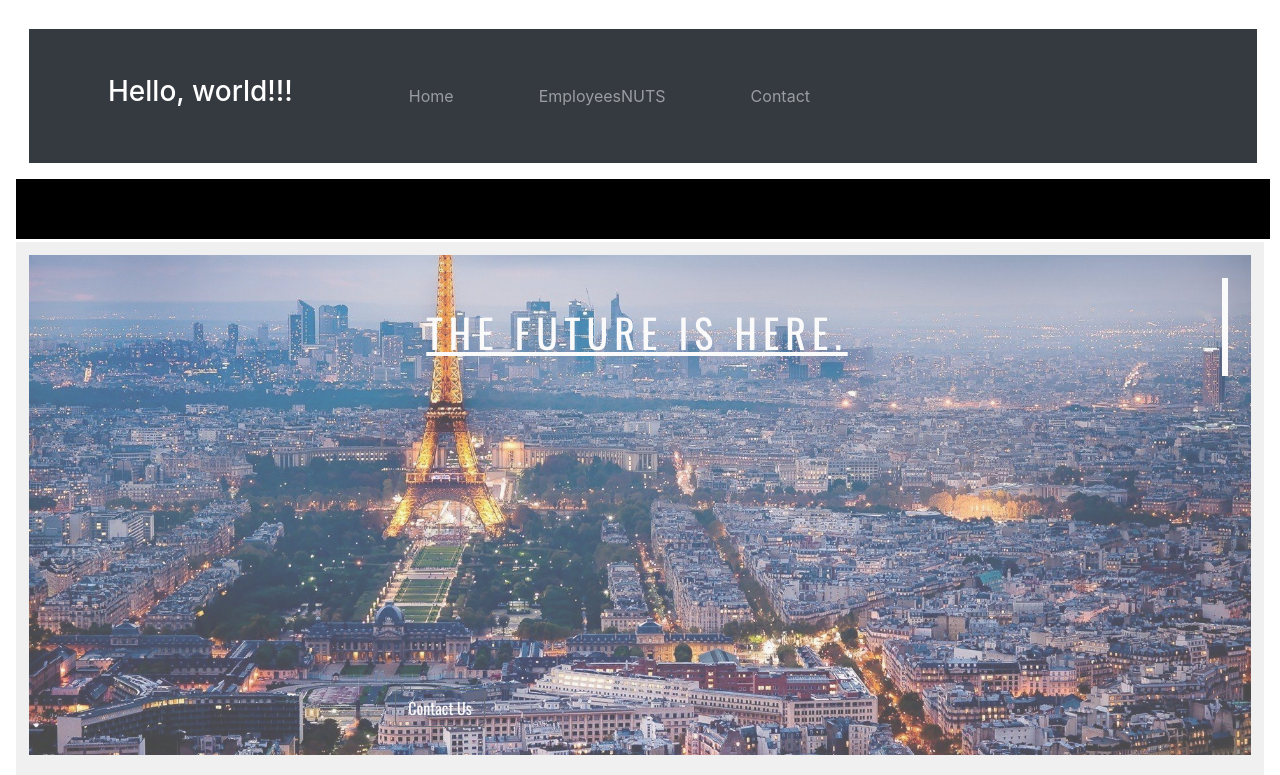
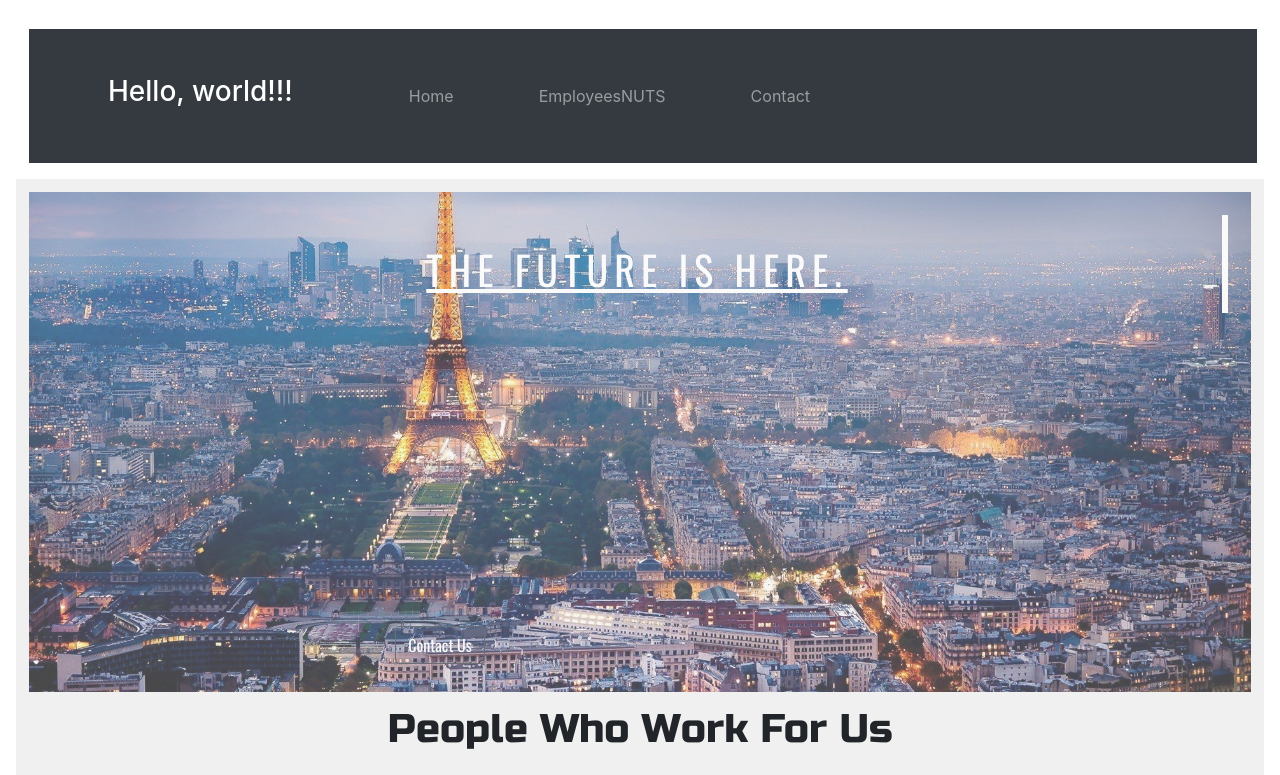
Before and after one commit to ShitProgrammer/Website, a plain HTML site: page index.html in a window 1280 px wide. Shown: the top 775 px of the page. Drawn offline with nearby package versions, Linux system fonts and the light colour scheme; a script that the page names is missing.

Commit message:
Update index.html

```diff
--- a/index.html
+++ b/index.html
@@ -33,10 +33,7 @@
   </div>
 </nav>
 	</header>
-	<div style="width: 100%;
 
-	height: 60px;
-	background-color: black;"></div>
 	<section>
 		<div id="intro-top"class="intro-top">
 			<div class="typewriter">
```
